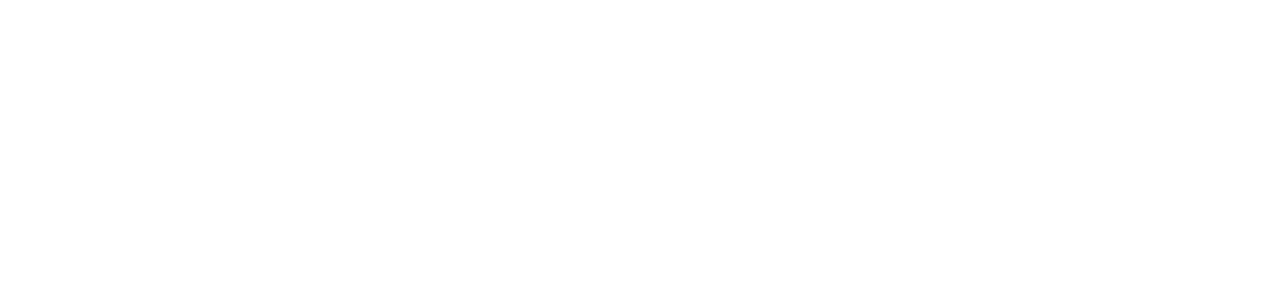
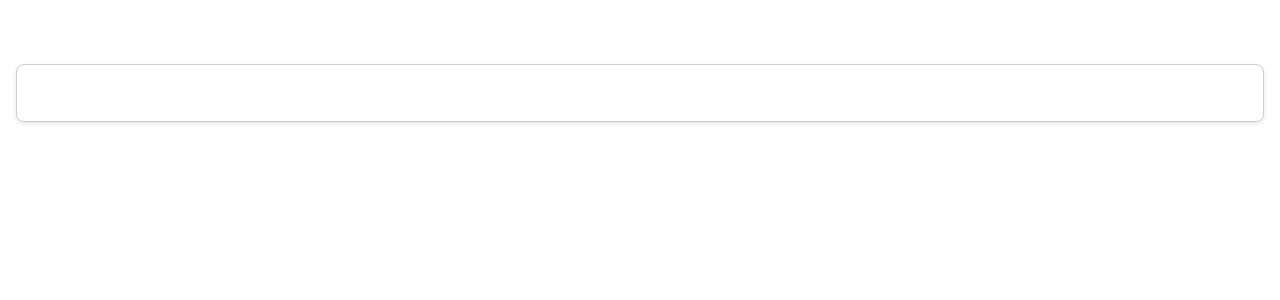
Before and after one commit to danielgraviet/MoshNextJSTutorial, a Next.js app: page / in a window 1280 px wide. Shown: the top 300 px of the page. Built offline with nearby package versions, Linux system fonts and the light colour scheme.

Commit message:
css modules, google card

```diff
--- /dev/null
+++ b/app/components/ProductCard.module.css
@@ -0,0 +1,13 @@
+.card {
+    padding: 1rem;
+    border: 1px solid #ccc;
+    border-radius: 8px; /* Rounded corners */
+    box-shadow: 0 2px 4px rgba(0, 0, 0, 0.1); /* Subtle shadow for depth */
+    background-color: #fff; /* Clean white background */
+    transition: box-shadow 0.3s ease; /* Smooth shadow effect on hover */
+}
+
+/* Add hover effect for interactivity */
+.card:hover {
+    box-shadow: 0 4px 8px rgba(0, 0, 0, 0.2);
+}
--- a/app/components/ProductCard.tsx
+++ b/app/components/ProductCard.tsx
@@ -1,9 +1,11 @@
 import React from 'react'
 import AddToCart from './AddToCart';
+import styles from './ProductCard.module.css' // javascript object
+
 
 const ProductCard = () => {
   return (
-    <div>
+    <div className={styles.card}>
         <AddToCart></AddToCart>
     </div>
   )
--- a/app/globals.css
+++ b/app/globals.css
@@ -11,8 +11,6 @@
 @media (prefers-color-scheme: light) {
   :root {
     --foreground-rgb: 255, 255, 255;
-    --background-start-rgb: 0, 0, 0;
-    --background-end-rgb: 0, 0, 0;
   }
 }
 
```
